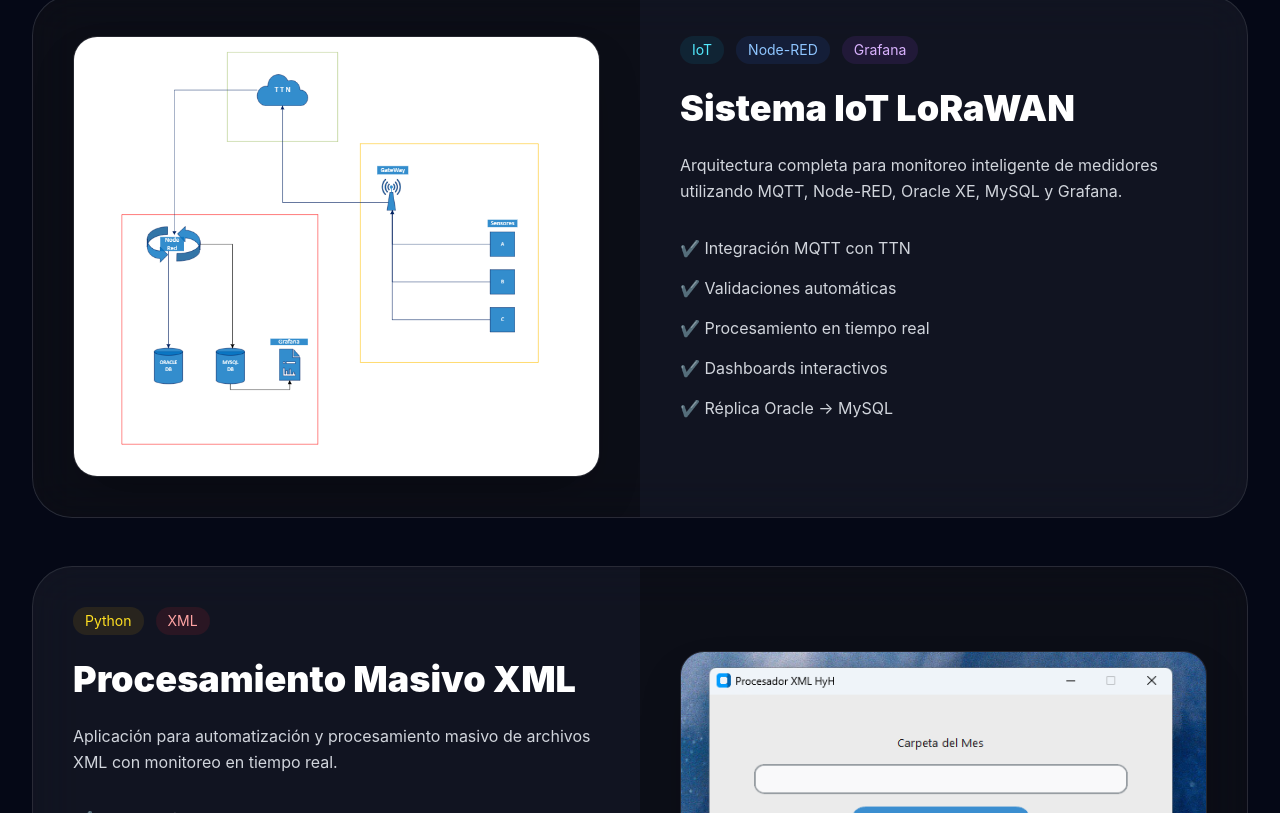
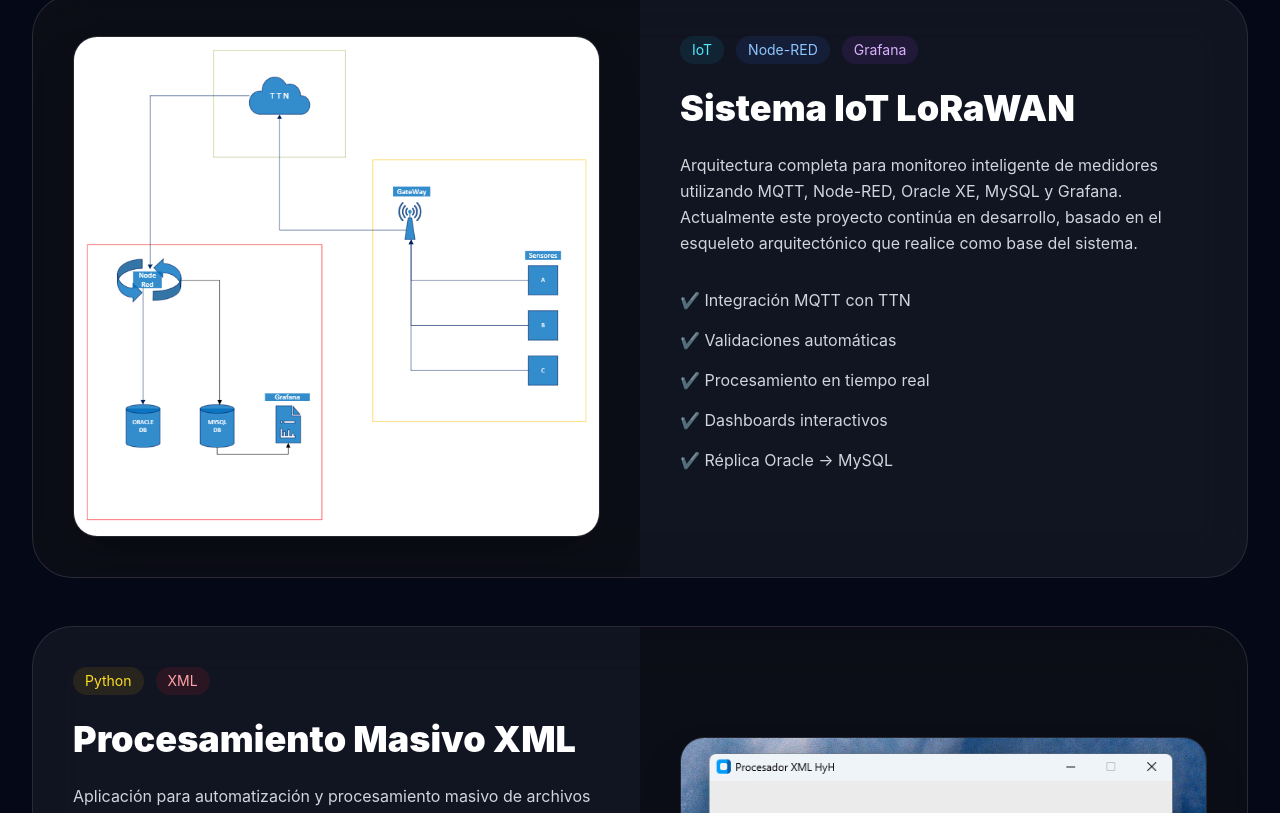
Before and after one commit to JordanSanchez1503/jordansanchez.github.io, a React (Vite) app: page / in a window 1280 px wide. Shown: the part 1647-2460 px from the top of the page. Built offline with nearby package versions, Linux system fonts and the light colour scheme.

Commit message:
Actualizacion oficial 1

```diff
--- a/src/App.jsx
+++ b/src/App.jsx
@@ -1,5 +1,4 @@
 import { motion } from "framer-motion"
-
 import {
   Database,
   Globe,
@@ -218,7 +217,7 @@
 
                 <div className="bg-black/30 flex items-center justify-center p-10">
                   <img
-                    src="/images/arquitectura.png"
+                    src={`${import.meta.env.BASE_URL}images/arquitectura.png`}
                     alt="Arquitectura"
                     className="rounded-3xl shadow-2xl border border-white/10"
                   />
@@ -247,7 +246,8 @@
                   <p className="text-gray-300 leading-relaxed mb-8">
                     Arquitectura completa para monitoreo inteligente de
                     medidores utilizando MQTT, Node-RED, Oracle XE,
-                    MySQL y Grafana.
+                    MySQL y Grafana. Actualmente este proyecto continúa en desarrollo,
+                    basado en el esqueleto arquitectónico que realice como base del sistema.
                   </p>
 
                   <ul className="space-y-4 text-gray-300">
@@ -286,7 +286,9 @@
 
                   <p className="text-gray-300 leading-relaxed mb-8">
                     Aplicación para automatización y procesamiento masivo
-                    de archivos XML con monitoreo en tiempo real.
+                    de archivos XML con monitoreo en tiempo real. Este sistema actualmente
+                    se encuentra en uso dentro de la empresa de contabilidad HYH,
+                    apoyando procesos administrativos y contables.
                   </p>
 
                   <ul className="space-y-4 text-gray-300">
@@ -300,7 +302,7 @@
 
                 <div className="bg-black/30 flex items-center justify-center p-10">
                   <img
-                    src="/images/procesadorXML.png"
+                    src={`${import.meta.env.BASE_URL}images/procesadorXML.png`}
                     alt="Sistema XML"
                     className="rounded-3xl shadow-2xl border border-white/10"
                   />
```
Also changed, not shown: public/images/arquitectura.png.
